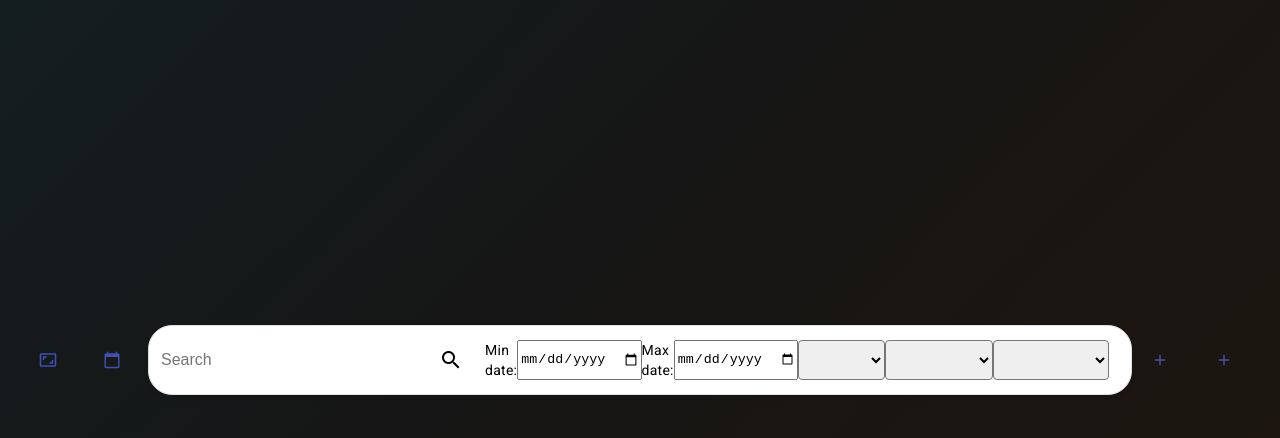
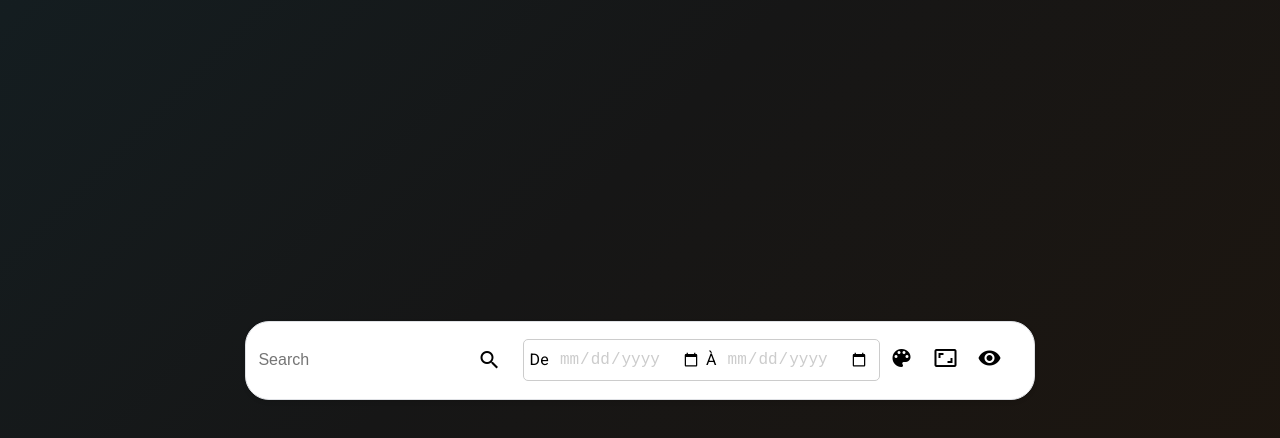
Before and after one commit to Benso1tana/Projet_angular, an Angular app: page / in a window 1280 px wide. Shown: the top 438 px of the page. Built offline with nearby package versions, Linux system fonts and the light colour scheme.

Commit message:
seachbar glowup + black overlay on image for more text readabilty

```diff
--- a/src/app/app.component.html
+++ b/src/app/app.component.html
@@ -5,25 +5,11 @@
     <div >
 
       <div class="header-container" >
-        <button mat-button color="primary" >
-            <mat-icon>aspect_ratio</mat-icon>
-          </button>
 
-          <button mat-button color="primary" >
-            <mat-icon>calendar_today</mat-icon>
-          </button>
 
 
           <app-search-bar (searchData)="onSearchData($event)"></app-search-bar>
 
-
-          <button mat-button color="primary" >
-            <mat-icon>add</mat-icon>
-          </button>
-
-          <button mat-button color="primary" >
-            <mat-icon>add</mat-icon>
-          </button>
 
 
     </div>
--- a/src/app/app.component.ts
+++ b/src/app/app.component.ts
@@ -50,7 +50,7 @@ export class AppComponent {
   }
 
   ngOnInit(): void {
-    // this.generateRandomKeyframes();
+
   }
 
   generateRandomKeyframes(): void {
--- a/src/app/components/gallery/gallery.component.scss
+++ b/src/app/components/gallery/gallery.component.scss
@@ -5,8 +5,8 @@
     justify-content: space-evenly;
     align-items:center;
 
-    overflow-y: auto; /* Add vertical scroll when there's overflow */
-  //  height: 80vh; /* Set the maximum height for the gallery */
+    overflow-y: auto;
+  //  height: 80vh;
     margin-top: 10px;
     margin: 50px;
     // max-height: 100vh;
--- a/src/app/components/image/image.component.scss
+++ b/src/app/components/image/image.component.scss
@@ -1,6 +1,6 @@
 div {
-    position: relative; /* Position relative for absolute positioning of text */
-    overflow: hidden; /* Hide overflow for vignette effect */
+    position: relative;
+    overflow: hidden;
 
     text-align: center;
   }
@@ -9,38 +9,62 @@ div {
 
     height: 220px;
     border-radius: 8px;
-    transition: transform 0.3s ease-out; /* Add a smooth transition effect for transform */
+    transition: transform 0.3s ease-out;
   }
 
   div:hover img {
-    transform: scale(1.1); /* Increase scale on hover for a slight zoom effect */
+    transform: scale(1.1);
   }
 
   h3, p {
-    position: absolute; /* Position absolutely within the relative container */
-    top: 50%; /* Position at the vertical center of the container */
-    left: 50%; /* Position at the horizontal center of the container */
-    transform: translate(-50%, -50%); /* Center the text */
-    color: #fff; /* Set text color to white */
-    opacity: 0; /* Initially hide the text */
-    transition: opacity 0.3s ; /* Add a smooth transition effect for opacity */
+    position: absolute;
+    top: 50%;
+    left: 50%;
+    transform: translate(-50%, -50%);
+    color: #fff;
+    opacity: 0;
+    transition: opacity 0.3s ;
   }
 
   div:hover h3, div:hover p {
-    opacity: 1; /* Show the text on hover */
+    opacity: 1;
 
   }
   @keyframes growAnimation {
     from {
-      transform: scale(0); /* Start with no size (scaled to 0) */
+      transform: scale(0);
     }
     to {
-      transform: scale(1); /* Grow to normal size (scaled to 1) */
+      transform: scale(1);
     }
   }
 
   .image-container {
     overflow: hidden;
     animation: growAnimation 0.5s ease-in-out;
-    margin: 5px; /* Apply the animation to the container */
+    margin: 5px;
   }
+
+  .image-container::before {
+    content: '';
+    position: absolute;
+    top: 0;
+    left: 0;
+    right: 0;
+    bottom: 0;
+    background: rgba(0, 0, 0, 0);
+    transition: background 0.2s ease-out;
+
+    z-index: 1;
+  }
+
+
+  .image-container:hover::before {
+    background: rgba(0, 0, 0, 0.5);
+  }
+
+
+  h3, p {
+
+    z-index: 2;
+  }
--- a/src/app/components/search-bar/search-bar.component.html
+++ b/src/app/components/search-bar/search-bar.component.html
@@ -1,52 +1,119 @@
 <div class="google-search-bar">
-  <input type="text" placeholder="Search" class="custom-input" [(ngModel)]="searchVal">
-  <button mat-icon-button (click)="toggleSearchBarPosition()">
-    <mat-icon>search</mat-icon>
-  </button>
+
+  <div class="searchContainer">
+    <input type="text" placeholder="Search" class="custom-input" [(ngModel)]="searchVal">
+    <button mat-icon-button (click)="toggleSearchBarPosition()">
+      <mat-icon>search</mat-icon>
+    </button>
+  </div>
+
 
   <div class="filter-container">
 
-    <label>Min date:</label>
-    <input type="date" [(ngModel)]="filters.minDate">
+    <div class="date-picker-container">
+      <div class="date-picker">
+        <label for="minDate">De</label>
+        <input type="date" id="minDate" [(ngModel)]="filters.minDate" placeholder="DD-MM-YYYY">
+      </div>
 
-    <!-- Sélecteur pour la date maximale de prise de photo -->
-    <label>Max date:</label>
-    <input type="date" [(ngModel)]="filters.maxDate">
-
-    <!-- Sélecteur pour la couleur -->
-    <select [(ngModel)]="filters.color">
-      <option value="">Color</option>
-      <option value="red">Red</option>
-      <option value="green">Green</option>
-      <option value="blue">Blue</option>
-      <option value="yellow">Yellow</option>
-      <option value="purple">Purple</option>
-      <option value="white">White</option>
-      <option value="black">Black</option>
-      <option value="gray">Gray</option>
-      <option value="orange">Orange</option>
-      <option value="pink">Pink</option>
-      <option value="brown">Brown</option>
-      <option value="cyan">Cyan</option>
-    </select>
+      <div class="date-picker">
+        <label for="maxDate">À</label>
+        <input type="date" id="maxDate" [(ngModel)]="filters.maxDate" placeholder="DD-MM-YYYY">
+      </div>
+    </div>
 
 
-    <!-- Sélecteur pour l'orientation -->
-    <select [(ngModel)]="filters.orientation">
-      <option value="">Orientation</option>
-      <option value="landscape">Landscape</option>
-      <option value="portrait">Portrait</option>
-    </select>
 
-    <!-- Sélecteur pour la recherche sécurisée -->
-    <select [(ngModel)]="filters.safe_search">
-      <option value="">Safe Search</option>
-      <option value="1">Unsafe</option>
-      <option value="2">Moderate</option>
-      <option value="3">Safe</option>
-    </select>
+<div  class="filterIcon">
+  <mat-icon [matMenuTriggerFor]="menu" [ngStyle]="{'color': filters.color}" class="colors-btn">
+    {{ filters.color ? 'invert_colors' : 'color_lens' }}
+  </mat-icon>
+
+  <mat-menu #menu="matMenu" class="color-menu">
+    <button mat-menu-item (click)="selectColor('')">
+      <span class="color-swatch" [ngStyle]="{'background-color': 'white'}"></span> None
+    </button>
+    <button mat-menu-item (click)="selectColor('red')">
+      <span class="color-swatch" [ngStyle]="{'background-color': 'red'}"></span> Red
+    </button>
+    <button mat-menu-item (click)="selectColor('green')">
+      <span class="color-swatch" [ngStyle]="{'background-color': 'green'}"></span> Green
+    </button>
+    <button mat-menu-item (click)="selectColor('blue')">
+      <span class="color-swatch" [ngStyle]="{'background-color': 'blue'}"></span> Blue
+    </button>
+    <button mat-menu-item (click)="selectColor('yellow')">
+      <span class="color-swatch" [ngStyle]="{'background-color': 'yellow'}"></span> Yellow
+    </button>
+    <button mat-menu-item (click)="selectColor('purple')">
+      <span class="color-swatch" [ngStyle]="{'background-color': 'purple'}"></span> Purple
+    </button>
+    <button mat-menu-item (click)="selectColor('white')">
+      <span class="color-swatch" [ngStyle]="{'background-color': 'white'}"></span> White
+    </button>
+    <button mat-menu-item (click)="selectColor('black')">
+      <span class="color-swatch" [ngStyle]="{'background-color': 'black'}"></span> Black
+    </button>
+    <button mat-menu-item (click)="selectColor('gray')">
+      <span class="color-swatch" [ngStyle]="{'background-color': 'gray'}"></span> Gray
+    </button>
+    <button mat-menu-item (click)="selectColor('orange')">
+      <span class="color-swatch" [ngStyle]="{'background-color': 'orange'}"></span> Orange
+    </button>
+    <button mat-menu-item (click)="selectColor('pink')">
+      <span class="color-swatch" [ngStyle]="{'background-color': 'pink'}"></span> Pink
+    </button>
+    <button mat-menu-item (click)="selectColor('brown')">
+      <span class="color-swatch" [ngStyle]="{'background-color': 'brown'}"></span> Brown
+    </button>
+    <button mat-menu-item (click)="selectColor('cyan')">
+      <span class="color-swatch" [ngStyle]="{'background-color': 'cyan'}"></span> Cyan
+    </button>
+  </mat-menu>
+</div>
 
 
-    <!-- Ajoutez des sélecteurs pour les autres filtres ici selon le même modèle -->
+    <div class="filterIcon">
+      <mat-icon [matMenuTriggerFor]="orientationMenu" *ngIf="filters.orientation === 'landscape'">crop_landscape</mat-icon>
+      <mat-icon [matMenuTriggerFor]="orientationMenu" *ngIf="filters.orientation === 'portrait'">crop_portrait</mat-icon>
+      <mat-icon [matMenuTriggerFor]="orientationMenu" *ngIf="!filters.orientation || (filters.orientation !== 'landscape' && filters.orientation !== 'portrait')">aspect_ratio</mat-icon>
+
+
+
+
+      <mat-menu #orientationMenu="matMenu">
+        <button mat-menu-item (click)="selectOrientation('landscape')">
+          <mat-icon>aspect_ratio</mat-icon>Both
+        </button>
+        <button mat-menu-item (click)="selectOrientation('landscape')">
+          <mat-icon>crop_landscape</mat-icon>Landscape
+        </button>
+        <button mat-menu-item (click)="selectOrientation('portrait')">
+          <mat-icon>crop_portrait</mat-icon>Portrait
+        </button>
+      </mat-menu>
+
+    </div>
+
+
+
+      <div  class="filterIcon">
+        <mat-icon [matMenuTriggerFor]="safeSearchMenu" *ngIf="filters.safe_search === '1'">visibility</mat-icon>
+        <mat-icon [matMenuTriggerFor]="safeSearchMenu" *ngIf="filters.safe_search === '2'">warning</mat-icon>
+        <mat-icon [matMenuTriggerFor]="safeSearchMenu" *ngIf="filters.safe_search === '3'">visibility_off</mat-icon>
+        <mat-icon [matMenuTriggerFor]="safeSearchMenu" *ngIf="!filters.safe_search || (filters.safe_search !== '1' && filters.safe_search !== '2' && filters.safe_search !== '3')">visibility</mat-icon>
+
+        <mat-menu #safeSearchMenu="matMenu">
+          <button mat-menu-item (click)="setSafeSearch('1')">Unsafe</button>
+          <button mat-menu-item (click)="setSafeSearch('2')">Moderate</button>
+          <button mat-menu-item (click)="setSafeSearch('3')">Safe</button>
+        </mat-menu>
+
+
+      </div>
+
+
+
+
   </div>
 </div>
--- a/src/app/components/search-bar/search-bar.component.scss
+++ b/src/app/components/search-bar/search-bar.component.scss
@@ -11,6 +11,9 @@
   transition: transform 800ms ease;
 }
 
+.searchContainer {
+  display: flex;
+}
 .custom-input {
   border: none; /* Remove the default border */
   outline: none; /* Remove the default outline */
@@ -30,8 +33,9 @@
 
 .filter-container {
   display: flex;
-  justify-content: space-between;
+  justify-content: space-evenly;
   padding: 10px;
+  align-items: center;
 
   button {
     padding: 5px 10px;
@@ -47,3 +51,100 @@
     border-radius: 4px;
   }
 }
+
+
+
+.small-datepicker {
+  width: 150px; /* Adjust the width as needed */
+  height: 70px; /* Adjust the height as needed */
+   .mat-input-element {
+    font-size: 1px; /* Adjust as needed */
+  }
+}
+body .horizontal-menu .mat-menu-content {
+  display: flex;
+  flex-direction: row;
+  /* other properties */
+}
+
+
+::ng-deep .mat-menu-content {
+  display: flex;
+  flex-direction: row;
+  /* other properties */
+}
+
+.color-swatch {
+  display: inline-block;
+  width: 14px;
+  height: 14px;
+  transform: translateY(2px);
+  margin-right: 8px;
+  border: 0.5px solid #000;
+}
+
+
+
+.filterIcon{
+  margin: 5px;
+  padding : 5px;
+  cursor: pointer;
+}
+
+
+
+
+// date picker styles :
+
+
+
+.date-picker-container {
+  display: flex;
+  justify-content: space-between;
+  padding: 5px;
+  border: 1px solid #ccc;
+  border-radius: 5px;
+  background-color: #fff;
+  max-width: 400px;
+}
+
+.date-picker {
+  display: flex;
+  align-items: center;
+}
+
+.date-picker label {
+  margin-right: 5px;
+  font-size: 16px;
+}
+
+.date-picker input[type="date"] {
+  border: none;
+  outline: none;
+  padding: 5px;
+  font-size: 16px;
+  border-radius: 5px;
+}
+
+
+.date-picker input[type="date"]::-webkit-datetime-edit-text,
+.date-picker input[type="date"]::-webkit-datetime-edit-month-field,
+.date-picker input[type="date"]::-webkit-datetime-edit-day-field,
+.date-picker input[type="date"]::-webkit-datetime-edit-year-field {
+  color: #ccc;
+}
+
+
+.date-picker input[type="date"]::-webkit-clear-button {
+  display: none;
+}
+
+
+.date-picker input[type="date"]::-webkit-inner-spin-button {
+  display: none;
+}
+
+
+.date-picker input[type="date"]::-moz-focus-inner {
+  border: 0;
+}
```
Also changed, not shown: src/app/app.module.ts (+9 -1 lines), src/app/components/search-bar/search-bar.component.ts (+14 -0 lines), src/app/flickrAPI.ts (+5 -5 lines), src/app/image-details-dialog/image-details-dialog.component.scss (+5 -5 lines).
